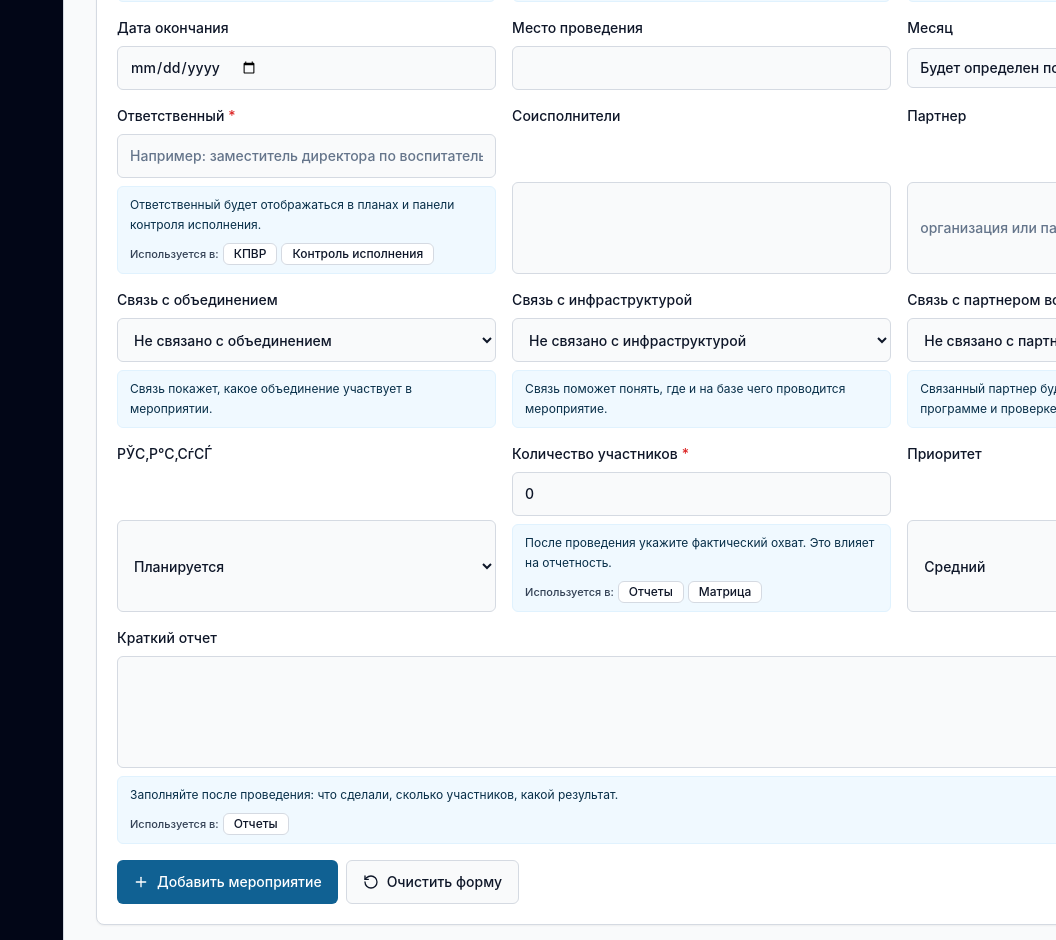
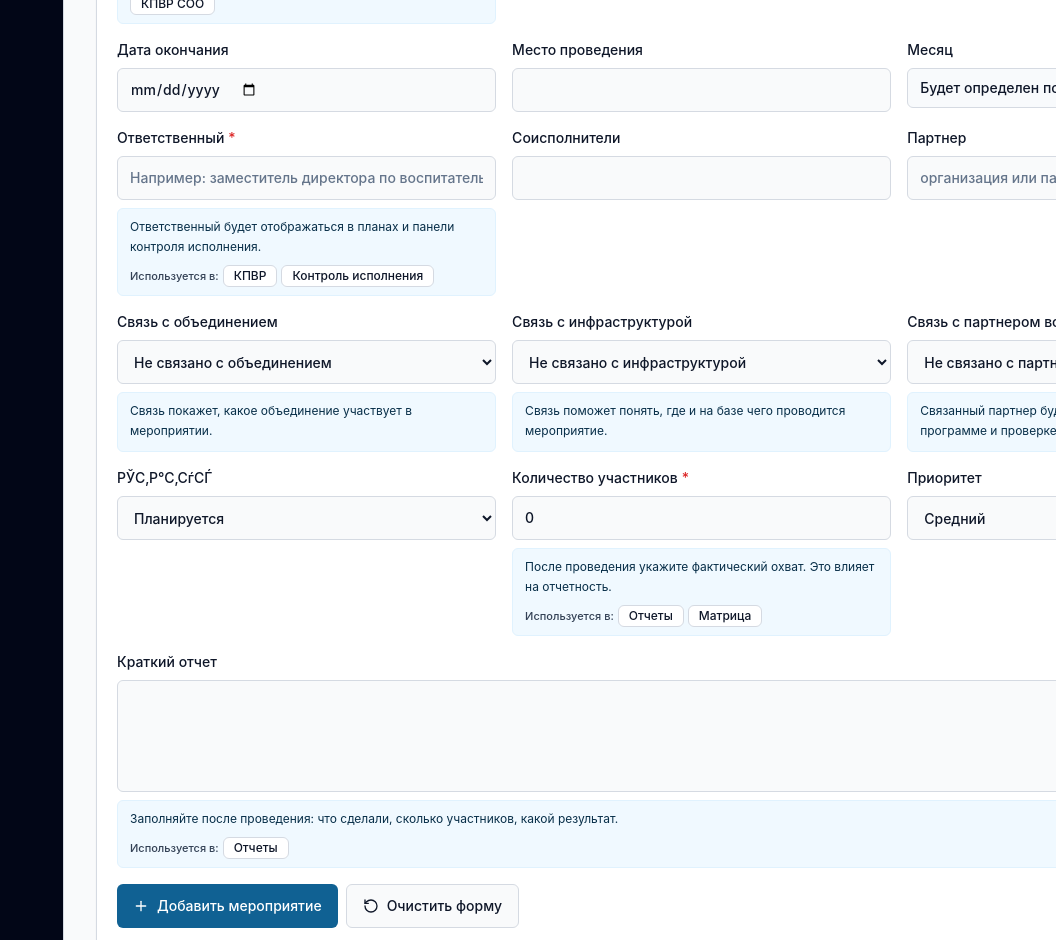
Before and after one commit to aldoshinamaria/VOSPITANIE_PRO, a Next.js app: page /events in a window 1280 px wide. Shown: the part 1860-2800 px from the top of the page, without its empty margins (224-1280 px from the left). Built offline with nearby package versions, Linux system fonts and the light colour scheme.

Commit message:
Align form fields and hints

```diff
--- a/app/events/page.tsx
+++ b/app/events/page.tsx
@@ -498,7 +498,7 @@ export default function EventsPage() {
                 </Button>
               </div>
             </CardHeader>
-            <CardContent className="grid gap-4 xl:grid-cols-3">
+            <CardContent className="grid items-stretch gap-4 xl:grid-cols-3">
               <FormField
                 label="Название конкурса"
                 value={competitionForm.title}
@@ -506,7 +506,7 @@ export default function EventsPage() {
                 required
                 onChange={(event) => setCompetitionField("title", event.target.value)}
               />
-              <label className="grid gap-2 text-sm font-medium">
+              <label className="grid h-full content-start gap-2 text-sm font-medium">
                 <FieldLabel label="Уровень конкурса" required />
                 <Select
                   value={competitionForm.competitionLevel}
@@ -625,7 +625,7 @@ export default function EventsPage() {
               note="Чем полнее карточка, тем точнее КПВР, планы и отчеты."
             />
           </div>
-          <CardContent className="grid gap-4 xl:grid-cols-3">
+          <CardContent className="grid items-stretch gap-4 xl:grid-cols-3">
             <FormField
               label="Название мероприятия"
               value={form.title}
@@ -635,7 +635,7 @@ export default function EventsPage() {
               onChange={(event) => setField("title", event.target.value)}
               help={<FieldHint documents={["КПВР", "Отчеты"]}>Пишите название так, как оно должно выглядеть в документах.</FieldHint>}
             />
-            <label className="grid gap-2 text-sm font-medium">
+            <label className="grid h-full content-start gap-2 text-sm font-medium">
               <FieldLabel label="Модуль воспитания" required />
               <Select value={form.moduleId} onChange={(event) => setField("moduleId", event.target.value)}>
                 {activeModules.map((educationModule) => (
@@ -656,7 +656,7 @@ export default function EventsPage() {
               onChange={(event) => setField("direction", event.target.value)}
               help={<FieldHint>Это короткое содержательное направление для поиска и документов.</FieldHint>}
             />
-            <div className="grid gap-2 text-sm font-medium xl:col-span-3">
+            <div className="grid h-full content-start gap-2 text-sm font-medium xl:col-span-3">
               <FieldLabel label="Направления деятельности" required />
               <div className="flex flex-wrap gap-2">
                 {activeDirections.map((direction) => (
@@ -698,7 +698,7 @@ export default function EventsPage() {
               onChange={(event) => setField("description", event.target.value)}
               help={<FieldHint>Кратко опишите содержание: формат, цель, участники, итог. Достаточно 1-3 предложений.</FieldHint>}
             />
-            <div className="grid gap-2 text-sm font-medium">
+            <div className="grid h-full content-start gap-2 text-sm font-medium">
               <FieldLabel label="Уровень образования" required />
               <div className="flex flex-wrap gap-2">
                 {(Object.keys(educationLevelLabels) as EducationLevel[]).map((level) => (
@@ -748,7 +748,7 @@ export default function EventsPage() {
               value={form.venue}
               onChange={(event) => setField("venue", event.target.value)}
             />
-            <div className="grid gap-2 text-sm font-medium">
+            <div className="grid h-full content-start gap-2 text-sm font-medium">
               <FieldLabel label="Месяц" />
               <div className="flex h-10 items-center rounded-md border bg-slate-50 px-3 text-sm">
                 {derivedMonth ? monthLabels[derivedMonth] : "Будет определен по дате начала"}
@@ -774,7 +774,7 @@ export default function EventsPage() {
               placeholder="организация или партнер"
               onChange={(event) => setField("partner", event.target.value)}
             />
-            <label className="grid gap-2 text-sm font-medium">
+            <label className="grid h-full content-start gap-2 text-sm font-medium">
               <FieldLabel label="Связь с объединением" />
               <Select value={form.associationId} onChange={(event) => setField("associationId", event.target.value)}>
                 <option value="">Не связано с объединением</option>
@@ -786,7 +786,7 @@ export default function EventsPage() {
               </Select>
               <FieldHint>Связь покажет, какое объединение участвует в мероприятии.</FieldHint>
             </label>
-            <label className="grid gap-2 text-sm font-medium">
+            <label className="grid h-full content-start gap-2 text-sm font-medium">
               <FieldLabel label="Связь с инфраструктурой" />
               <Select
                 value={form.infrastructureObjectId}
@@ -801,7 +801,7 @@ export default function EventsPage() {
               </Select>
               <FieldHint>Связь поможет понять, где и на базе чего проводится мероприятие.</FieldHint>
             </label>
-            <label className="grid gap-2 text-sm font-medium">
+            <label className="grid h-full content-start gap-2 text-sm font-medium">
               <FieldLabel label="Связь с партнером воспитательной системы" />
               <Select value={form.systemPartnerId} onChange={(event) => setField("systemPartnerId", event.target.value)}>
                 <option value="">Не связано с партнером</option>
@@ -813,7 +813,7 @@ export default function EventsPage() {
               </Select>
               <FieldHint>Связанный партнер будет использоваться в рабочей программе и проверке соответствия.</FieldHint>
             </label>
-            <label className="grid gap-2 text-sm font-medium">
+            <label className="grid h-full content-start gap-2 text-sm font-medium">
               <FieldLabel label="РЎС‚Р°С‚СѓСЃ" />
               <Select value={form.status} onChange={(event) => setField("status", event.target.value as EventStatus)}>
                 <option value="planned">Планируется</option>
@@ -831,7 +831,7 @@ export default function EventsPage() {
               onChange={(event) => setField("participantsCount", event.target.value)}
               help={<FieldHint documents={["Отчеты", "Матрица"]}>После проведения укажите фактический охват. Это влияет на отчетность.</FieldHint>}
             />
-            <label className="grid gap-2 text-sm font-medium">
+            <label className="grid h-full content-start gap-2 text-sm font-medium">
               <FieldLabel label="Приоритет" />
               <Select value={form.priority} onChange={(event) => setField("priority", event.target.value as Priority)}>
                 <option value="low">Низкий</option>
--- a/app/school-passport/page.tsx
+++ b/app/school-passport/page.tsx
@@ -229,7 +229,7 @@ export default function SchoolPassportPage() {
             <CardTitle>Общие данные</CardTitle>
             <CardDescription>Базовые сведения, которые используются в документах школы.</CardDescription>
           </CardHeader>
-          <CardContent className="grid gap-4 md:grid-cols-2">
+          <CardContent className="grid items-stretch gap-4 md:grid-cols-2">
             <FormField label="Название школы" value={form.name} error={errors.name} required placeholder="Например: МБОУ «СОШ N 7»" onChange={(event) => setField("name", event.target.value)} help={<FieldHint documents={["Рабочая программа", "КПВР"]}>Пишите полное официальное название школы.</FieldHint>} />
             <FormField label="Регион" value={form.region} error={errors.region} required placeholder="Например: Калужская область" onChange={(event) => setField("region", event.target.value)} help={<FieldHint documents={["Проверка соответствия"]}>Регион нужен для характеристик школы и будущих региональных требований.</FieldHint>} />
             <FormField label="Муниципалитет" value={form.municipality} error={errors.municipality} required placeholder="Например: город Обнинск" onChange={(event) => setField("municipality", event.target.value)} help={<FieldHint>Укажите город, район или муниципальный округ.</FieldHint>} />
@@ -298,7 +298,7 @@ export default function SchoolPassportPage() {
                     <Trash2 className="h-4 w-4" />
                   </Button>
                 </div>
-                <div className="grid gap-4 md:grid-cols-2">
+                <div className="grid items-stretch gap-4 md:grid-cols-2">
                   <FormField
                     label="Название партнера"
                     value={partner.name}
--- a/components/app/field-guide.tsx
+++ b/components/app/field-guide.tsx
@@ -81,7 +81,7 @@ interface FieldHintProps {
 
 export function FieldHint({ children, examples = [], documents = [], muted = false }: FieldHintProps) {
   return (
-    <div className={cn("grid gap-2 rounded-md border px-3 py-2 text-xs font-normal leading-5", muted ? "border-slate-100 bg-slate-50 text-slate-500" : "border-sky-100 bg-sky-50 text-sky-950")}>
+    <div className={cn("grid min-h-[3.75rem] gap-2 rounded-md border px-3 py-2 text-xs font-normal leading-5", muted ? "border-slate-100 bg-slate-50 text-slate-500" : "border-sky-100 bg-sky-50 text-sky-950")}>
       <div>{children}</div>
       {examples.length > 0 ? (
         <div className="flex flex-wrap gap-1">
--- a/components/app/form-field.tsx
+++ b/components/app/form-field.tsx
@@ -3,6 +3,9 @@ import type * as React from "react";
 import { Input, type InputProps } from "@/components/ui/input";
 import { Textarea, type TextareaProps } from "@/components/ui/textarea";
 import { cn } from "@/lib/utils";
+
+const fieldShellClassName = "grid h-full content-start gap-2 text-sm font-medium";
+const fieldHelpClassName = "min-h-[3.75rem]";
 
 interface FieldBaseProps {
   label: string;
@@ -21,14 +24,14 @@ export function FormField({
   ...props
 }: FieldBaseProps & InputProps) {
   return (
-    <label className={cn("grid gap-2 text-sm font-medium", className)}>
+    <label className={cn(fieldShellClassName, className)}>
       <FieldLabel label={label} required={required} />
       <Input
         aria-invalid={Boolean(error)}
         className={error ? "border-red-300 focus-visible:ring-red-500" : undefined}
         {...props}
       />
-      {help}
+      {help ? <div className={fieldHelpClassName}>{help}</div> : null}
       <FieldError error={error} />
     </label>
   );
@@ -43,14 +46,14 @@ export function TextareaField({
   ...props
 }: FieldBaseProps & TextareaProps) {
   return (
-    <label className={cn("grid gap-2 text-sm font-medium", className)}>
+    <label className={cn(fieldShellClassName, className)}>
       <FieldLabel label={label} required={required} />
       <Textarea
         aria-invalid={Boolean(error)}
         className={error ? "border-red-300 focus-visible:ring-red-500" : undefined}
         {...props}
       />
-      {help}
+      {help ? <div className={fieldHelpClassName}>{help}</div> : null}
       <FieldError error={error} />
     </label>
   );
```
Also changed, not shown: app/educational-system/page.tsx (+10 -10 lines), app/extra-activities/page.tsx (+9 -9 lines).
